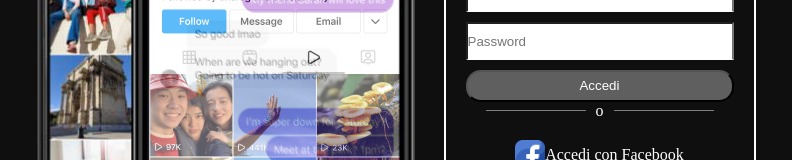
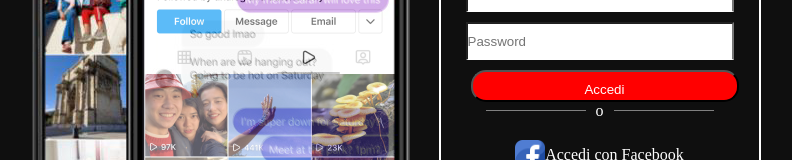
Before and after one commit to KuiilMcFly/instagram-clone, a React (Vite) app: page / in a window 1280 px wide. In both pictures the pointer is over the button "Accedi". Shown: the part 327-487 px from the top of the page, without its empty margins (253-1045 px from the left). Built offline with nearby package versions, Linux system fonts and the light colour scheme.

Commit message:
modal close button

```diff
--- a/src/Styles/modalComments.css
+++ b/src/Styles/modalComments.css
@@ -27,4 +27,14 @@
   display: flex;
   flex-direction: column;
   gap: 30px;
+}
+
+button {
+  padding: 10px;
+  margin-left: 10px;
+}
+
+button:hover {
+  background-color: red;
+  color: white;
 }/*# sourceMappingURL=modalComments.css.map */
--- a/src/Styles/modalComments.scss
+++ b/src/Styles/modalComments.scss
@@ -29,3 +29,13 @@
     gap: 30px;
 
   }
+
+button {
+  padding: 10px;
+  margin-left: 10px;
+}
+
+button:hover {
+  background-color: red;
+  color: white;
+}
```
Also changed, not shown: 1 other file (tests, documents, lock files or other folders).
